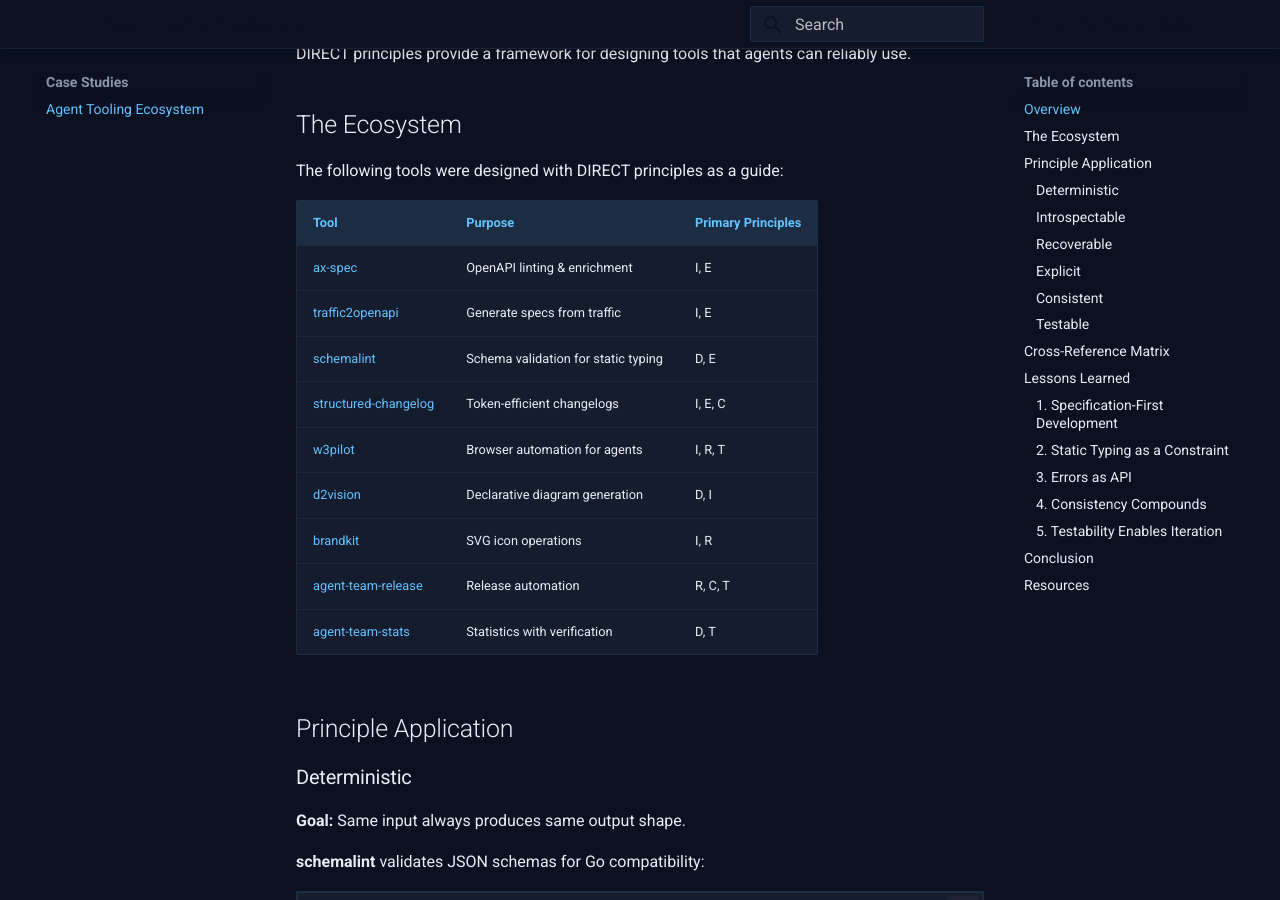
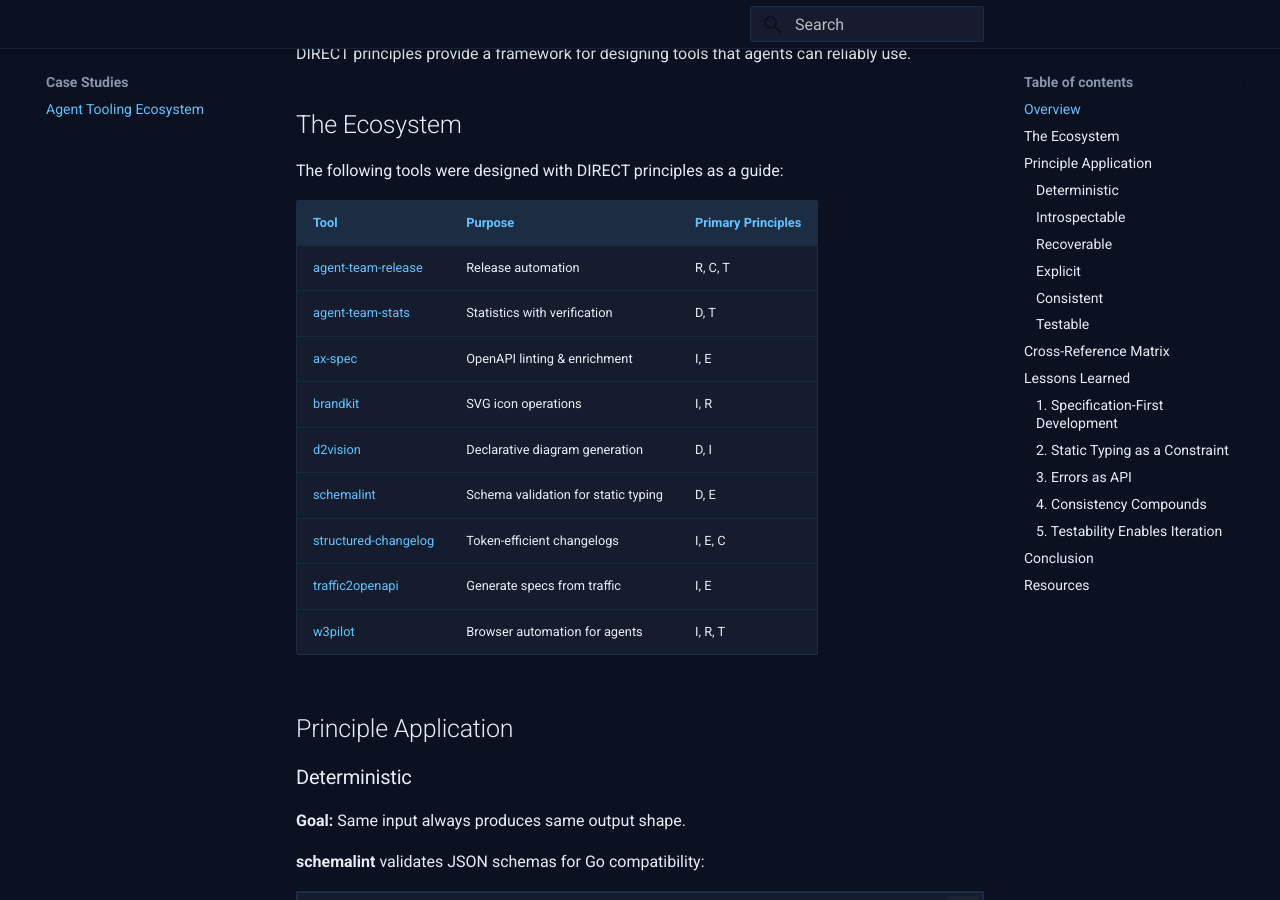
Before and after one commit to grokify/direct-principles, an MkDocs documentation site: the page built from docs/case-studies/agent-tooling-ecosystem.md, in a window 1280 px wide and 900 px high, scrolled down 540 px. Built offline with MkDocs 1.6.1 and Material for MkDocs 9.7.7, drawn with Linux system fonts in a browser that asks for light colours; comment, search, counter and statistics services are not loaded.

Commit message:
docs: sort ecosystem table alphabetically
Consistent alphabetical sorting across both tables in the case study.

Co-Authored-By: Claude Opus 4.5 <noreply@anthropic.com>

```diff
--- a/docs/case-studies/agent-tooling-ecosystem.md
+++ b/docs/case-studies/agent-tooling-ecosystem.md
@@ -19,15 +19,15 @@ The following tools were designed with DIRECT principles as a guide:
 
 | Tool | Purpose | Primary Principles |
 |------|---------|-------------------|
+| [agent-team-release](https://github.com/plexusone/agent-team-release) | Release automation | R, C, T |
+| [agent-team-stats](https://github.com/plexusone/agent-team-stats) | Statistics with verification | D, T |
 | [ax-spec](https://github.com/plexusone/ax-spec) | OpenAPI linting & enrichment | I, E |
-| [traffic2openapi](https://github.com/grokify/traffic2openapi) | Generate specs from traffic | I, E |
+| [brandkit](https://github.com/grokify/brandkit) | SVG icon operations | I, R |
+| [d2vision](https://github.com/grokify/d2vision) | Declarative diagram generation | D, I |
 | [schemalint](https://github.com/grokify/schemalint) | Schema validation for static typing | D, E |
 | [structured-changelog](https://github.com/grokify/structured-changelog) | Token-efficient changelogs | I, E, C |
+| [traffic2openapi](https://github.com/grokify/traffic2openapi) | Generate specs from traffic | I, E |
 | [w3pilot](https://github.com/plexusone/w3pilot) | Browser automation for agents | I, R, T |
-| [d2vision](https://github.com/grokify/d2vision) | Declarative diagram generation | D, I |
-| [brandkit](https://github.com/grokify/brandkit) | SVG icon operations | I, R |
-| [agent-team-release](https://github.com/plexusone/agent-team-release) | Release automation | R, C, T |
-| [agent-team-stats](https://github.com/plexusone/agent-team-stats) | Statistics with verification | D, T |
 
 ## Principle Application
 
```
